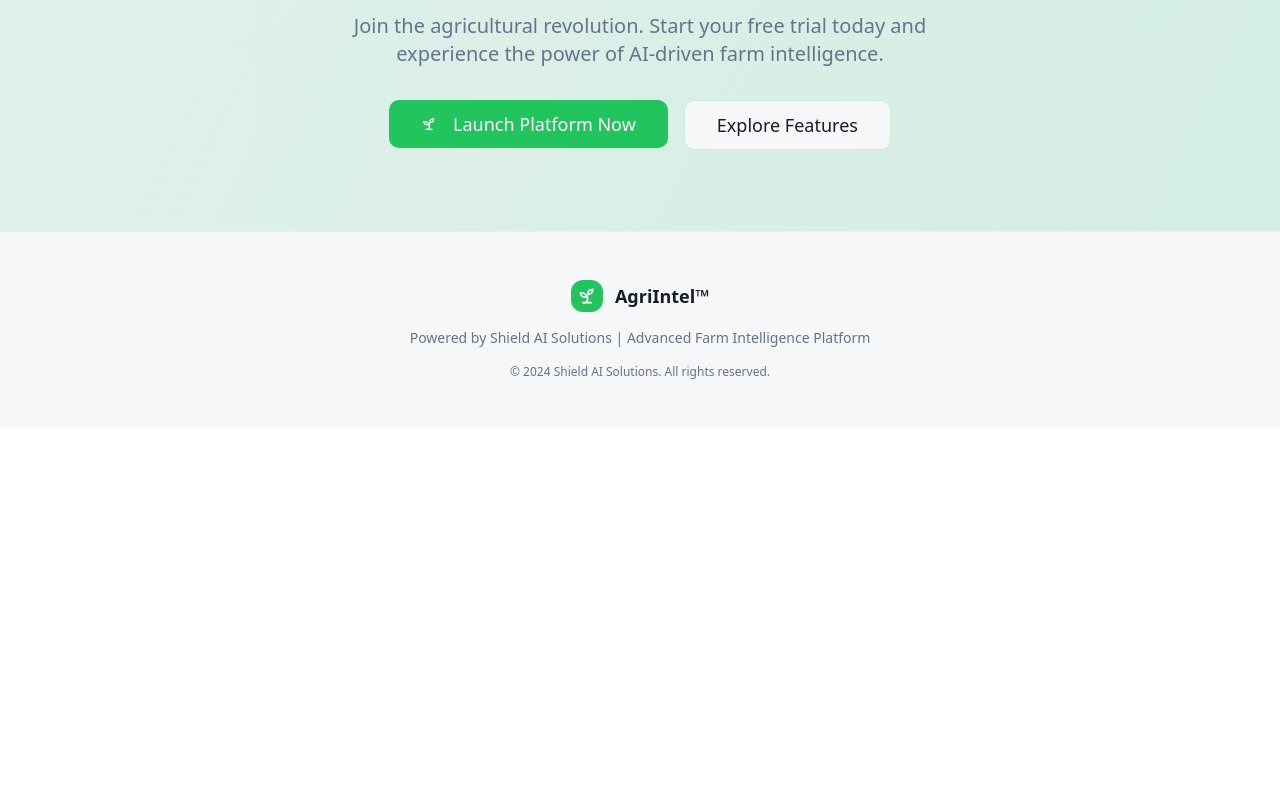
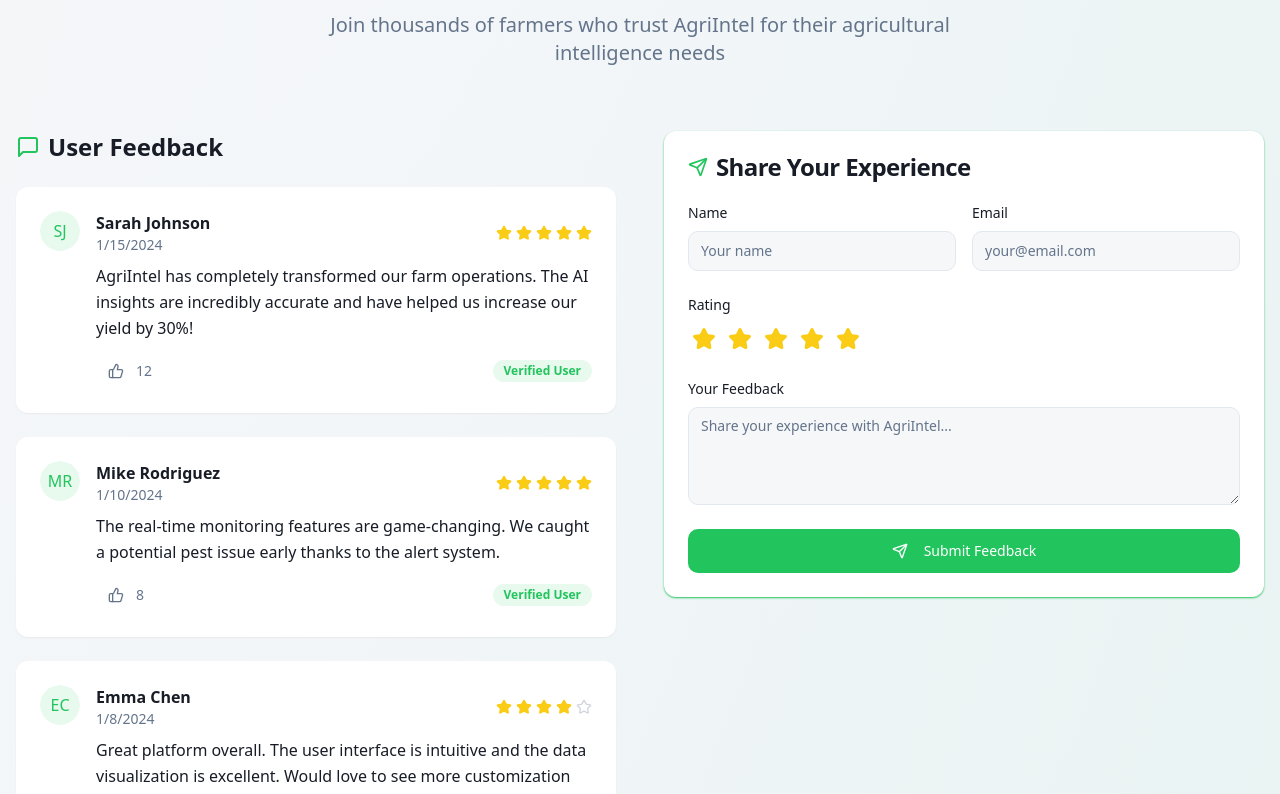
Before and after one commit to futurelicense/agri-intel-shield-ai, a React (Vite) app: page / in a window 1280 px wide. Shown: the part 2243-3037 px from the top of the page. Before the commit the page ends 2671 px from the top, so only its background shows below. Built offline with nearby package versions, Linux system fonts and the light colour scheme.

Commit message:
Add comments to landing page
Add comments to the landing page component to explain the different sections and components.

```diff
--- /dev/null
+++ b/src/components/CommentsSection.tsx
@@ -0,0 +1,240 @@
+
+import React, { useState } from 'react';
+import { Card, CardContent, CardHeader, CardTitle } from '@/components/ui/card';
+import { Button } from '@/components/ui/button';
+import { Textarea } from '@/components/ui/textarea';
+import { Input } from '@/components/ui/input';
+import { Badge } from '@/components/ui/badge';
+import { Avatar, AvatarContent, AvatarFallback } from '@/components/ui/avatar';
+import { MessageSquare, Send, Star, ThumbsUp } from 'lucide-react';
+
+interface Comment {
+  id: string;
+  name: string;
+  email: string;
+  message: string;
+  rating: number;
+  timestamp: Date;
+  likes: number;
+}
+
+const CommentsSection = () => {
+  const [comments, setComments] = useState<Comment[]>([
+    {
+      id: '1',
+      name: 'Sarah Johnson',
+      email: 's.johnson@example.com',
+      message: 'AgriIntel has completely transformed our farm operations. The AI insights are incredibly accurate and have helped us increase our yield by 30%!',
+      rating: 5,
+      timestamp: new Date('2024-01-15'),
+      likes: 12
+    },
+    {
+      id: '2',
+      name: 'Mike Rodriguez',
+      email: 'm.rodriguez@example.com',
+      message: 'The real-time monitoring features are game-changing. We caught a potential pest issue early thanks to the alert system.',
+      rating: 5,
+      timestamp: new Date('2024-01-10'),
+      likes: 8
+    },
+    {
+      id: '3',
+      name: 'Emma Chen',
+      email: 'e.chen@example.com',
+      message: 'Great platform overall. The user interface is intuitive and the data visualization is excellent. Would love to see more customization options.',
+      rating: 4,
+      timestamp: new Date('2024-01-08'),
+      likes: 5
+    }
+  ]);
+
+  const [newComment, setNewComment] = useState({
+    name: '',
+    email: '',
+    message: '',
+    rating: 5
+  });
+
+  const handleSubmit = (e: React.FormEvent) => {
+    e.preventDefault();
+    if (newComment.name && newComment.email && newComment.message) {
+      const comment: Comment = {
+        id: Date.now().toString(),
+        ...newComment,
+        timestamp: new Date(),
+        likes: 0
+      };
+      setComments([comment, ...comments]);
+      setNewComment({ name: '', email: '', message: '', rating: 5 });
+    }
+  };
+
+  const handleLike = (commentId: string) => {
+    setComments(comments.map(comment =>
+      comment.id === commentId
+        ? { ...comment, likes: comment.likes + 1 }
+        : comment
+    ));
+  };
+
+  const renderStars = (rating: number) => {
+    return Array.from({ length: 5 }, (_, i) => (
+      <Star
+        key={i}
+        className={`h-4 w-4 ${
+          i < rating ? 'fill-yellow-400 text-yellow-400' : 'text-gray-300'
+        }`}
+      />
+    ));
+  };
+
+  return (
+    <section className="container mx-auto px-4 py-20">
+      <div className="text-center mb-16">
+        <h2 className="text-4xl font-bold mb-4">What Our Users Say</h2>
+        <p className="text-xl text-muted-foreground max-w-2xl mx-auto">
+          Join thousands of farmers who trust AgriIntel for their agricultural intelligence needs
+        </p>
+      </div>
+
+      <div className="grid grid-cols-1 lg:grid-cols-2 gap-12">
+        {/* Comments Display */}
+        <div className="space-y-6">
+          <h3 className="text-2xl font-semibold mb-6 flex items-center">
+            <MessageSquare className="h-6 w-6 mr-2 text-primary" />
+            User Feedback
+          </h3>
+
+          {comments.map((comment) => (
+            <Card key={comment.id} className="glass border-0 shadow-elegant">
+              <CardContent className="p-6">
+                <div className="flex items-start space-x-4">
+                  <Avatar>
+                    <AvatarFallback className="bg-primary/10 text-primary">
+                      {comment.name.split(' ').map(n => n[0]).join('')}
+                    </AvatarFallback>
+                  </Avatar>
+
+                  <div className="flex-1">
+                    <div className="flex items-center justify-between mb-2">
+                      <div>
+                        <h4 className="font-semibold">{comment.name}</h4>
+                        <p className="text-sm text-muted-foreground">
+                          {comment.timestamp.toLocaleDateString()}
+                        </p>
+                      </div>
+                      <div className="flex items-center space-x-1">
+                        {renderStars(comment.rating)}
+                      </div>
+                    </div>
+
+                    <p className="text-foreground mb-3 leading-relaxed">
+                      {comment.message}
+                    </p>
+
+                    <div className="flex items-center justify-between">
+                      <Button
+                        variant="ghost"
+                        size="sm"
+                        onClick={() => handleLike(comment.id)}
+                        className="text-muted-foreground hover:text-primary"
+                      >
+                        <ThumbsUp className="h-4 w-4 mr-1" />
+                        {comment.likes}
+                      </Button>
+                      <Badge variant="secondary" className="bg-primary/10 text-primary">
+                        Verified User
+                      </Badge>
+                    </div>
+                  </div>
+                </div>
+              </CardContent>
+            </Card>
+          ))}
+        </div>
+
+        {/* Comment Form */}
+        <div>
+          <Card className="glass border-0 shadow-primary sticky top-8">
+            <CardHeader>
+              <CardTitle className="flex items-center">
+                <Send className="h-5 w-5 mr-2 text-primary" />
+                Share Your Experience
+              </CardTitle>
+            </CardHeader>
+            <CardContent>
+              <form onSubmit={handleSubmit} className="space-y-6">
+                <div className="grid grid-cols-1 md:grid-cols-2 gap-4">
+                  <div>
+                    <label className="block text-sm font-medium mb-2">Name</label>
+                    <Input
+                      value={newComment.name}
+                      onChange={(e) => setNewComment({ ...newComment, name: e.target.value })}
+                      placeholder="Your name"
+                      required
+                    />
+                  </div>
+                  <div>
+                    <label className="block text-sm font-medium mb-2">Email</label>
+                    <Input
+                      type="email"
+                      value={newComment.email}
+                      onChange={(e) => setNewComment({ ...newComment, email: e.target.value })}
+                      placeholder="your@email.com"
+                      required
+                    />
+                  </div>
+                </div>
+
+                <div>
+                  <label className="block text-sm font-medium mb-2">Rating</label>
+                  <div className="flex items-center space-x-1">
+                    {Array.from({ length: 5 }, (_, i) => (
+                      <button
+                        key={i}
+                        type="button"
+                        onClick={() => setNewComment({ ...newComment, rating: i + 1 })}
+                        className="p-1 hover:scale-110 transition-transform"
+                      >
+                        <Star
+                          className={`h-6 w-6 ${
+                            i < newComment.rating
+                              ? 'fill-yellow-400 text-yellow-400'
+                              : 'text-gray-300 hover:text-yellow-300'
+                          }`}
+                        />
+                      </button>
+                    ))}
+                  </div>
+                </div>
+
+                <div>
+                  <label className="block text-sm font-medium mb-2">Your Feedback</label>
+                  <Textarea
+                    value={newComment.message}
+                    onChange={(e) => setNewComment({ ...newComment, message: e.target.value })}
+                    placeholder="Share your experience with AgriIntel..."
+                    rows={4}
+                    required
+                  />
+                </div>
+
+                <Button
+                  type="submit"
+                  className="w-full bg-primary hover:bg-primary/90"
+                  size="lg"
+                >
+                  <Send className="h-4 w-4 mr-2" />
+                  Submit Feedback
+                </Button>
+              </form>
+            </CardContent>
+          </Card>
+        </div>
+      </div>
+    </section>
+  );
+};
+
+export default CommentsSection;
--- a/src/pages/Landing.tsx
+++ b/src/pages/Landing.tsx
@@ -1,9 +1,9 @@
-
 import React from 'react';
 import { Button } from '@/components/ui/button';
 import { Card, CardContent, CardDescription, CardHeader, CardTitle } from '@/components/ui/card';
 import { Badge } from '@/components/ui/badge';
 import { useNavigate } from 'react-router-dom';
+import CommentsSection from '@/components/CommentsSection';
 import {
   Sprout,
   BarChart3,
@@ -234,6 +234,9 @@ const Landing = () => {
         </div>
       </section>
 
+      {/* Comments Section */}
+      <CommentsSection />
+
       {/* CTA Section */}
       <section className="bg-gradient-to-r from-primary/10 via-success/10 to-primary/10 border-y border-border/50">
         <div className="container mx-auto px-4 py-20 text-center">
```
